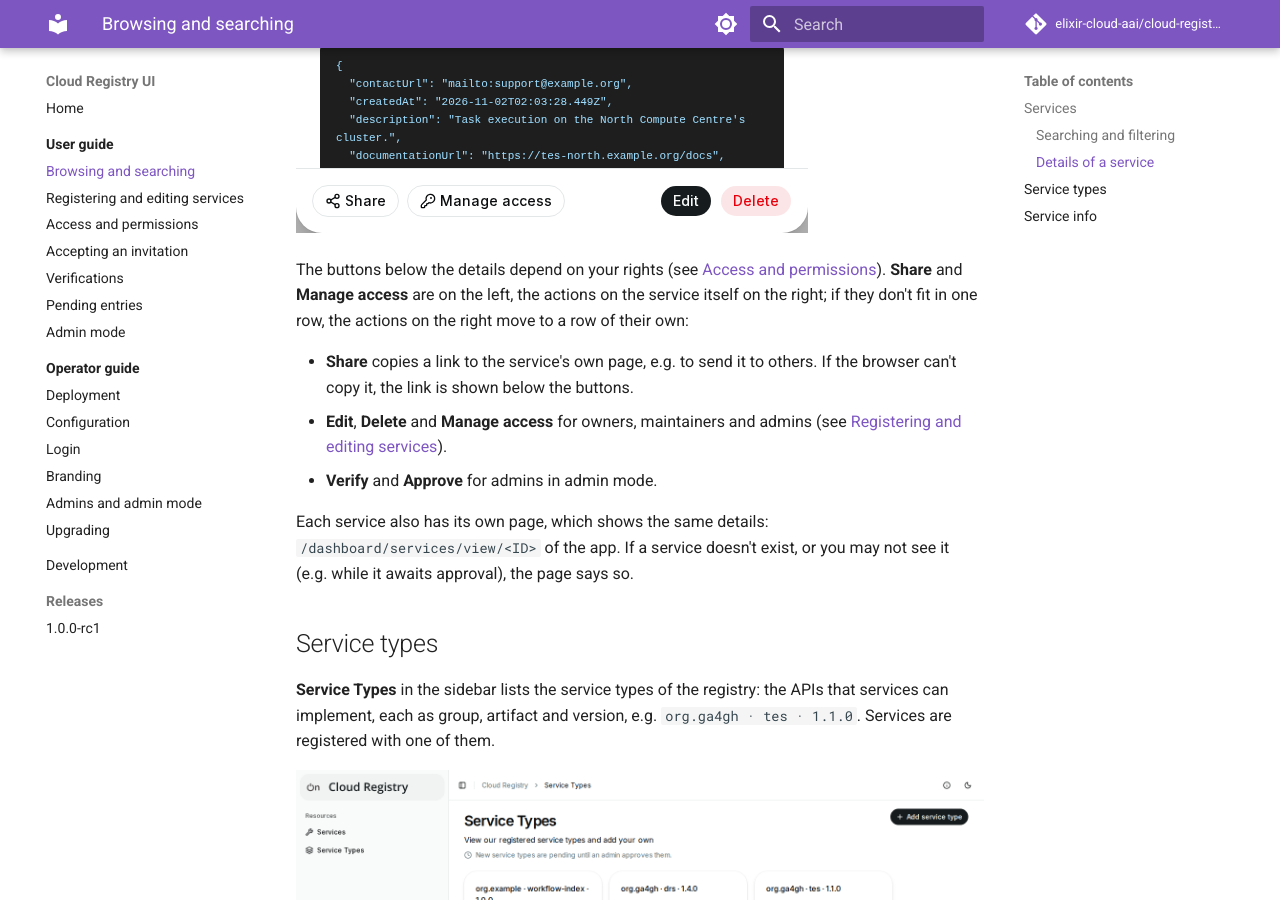
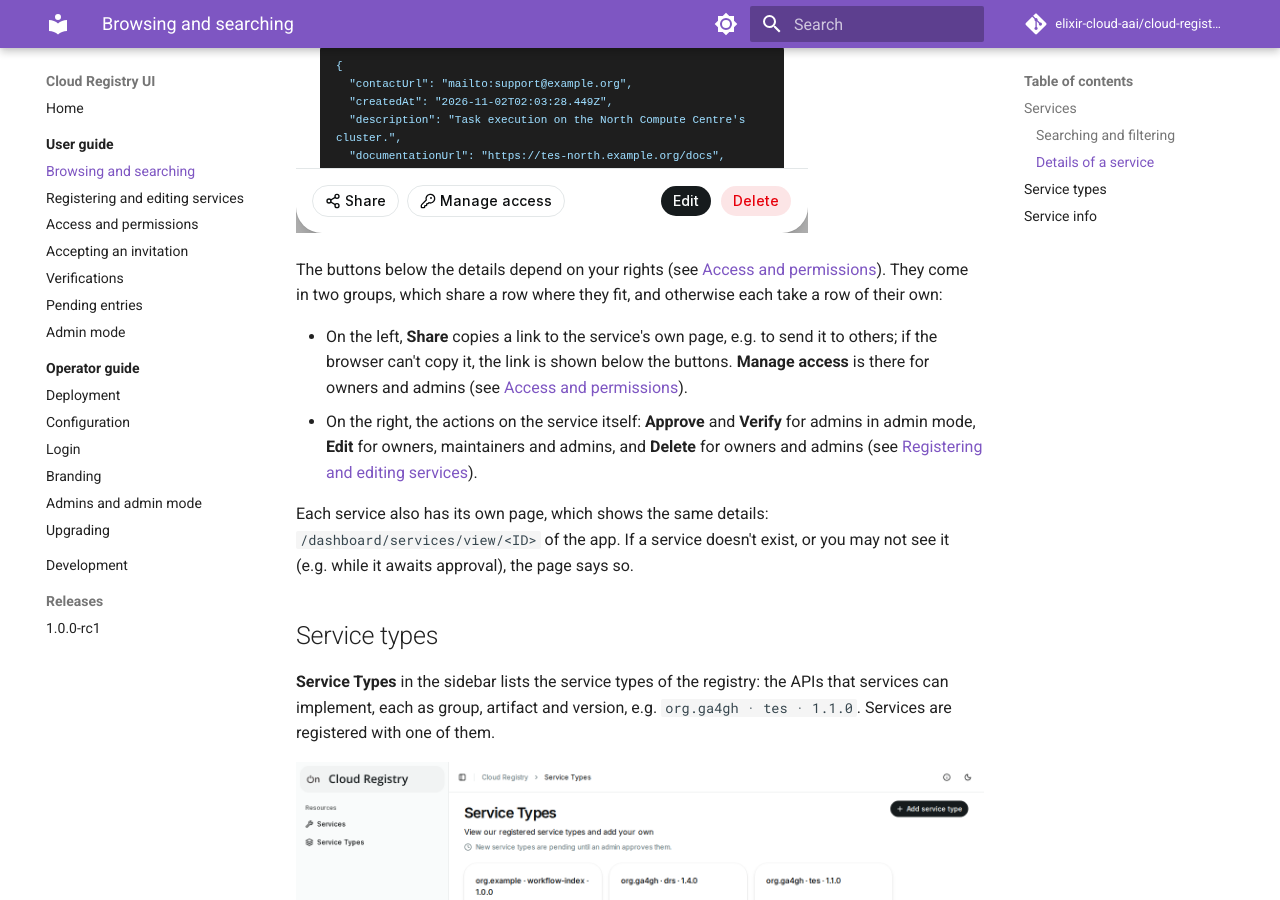
Before and after one commit to elixir-cloud-aai/cloud-registry-ui, an MkDocs documentation site: the page built from docs/user-guide/browsing.md, in a window 1280 px wide and 900 px high, scrolled down 2575 px. Built offline with MkDocs 1.6.1 and Material for MkDocs 9.7.7, drawn with Linux system fonts in a browser that asks for light colours; comment, search, counter and statistics services are not loaded.

Commit message:
docs: describe the two groups of buttons
Co-Authored-By: Claude Opus 5.5 <noreply@anthropic.com>
Claude-Session: https://claude.ai/code/session_011FSoqMUX3EU35poH13xMgG

```diff
--- a/docs/user-guide/browsing.md
+++ b/docs/user-guide/browsing.md
@@ -41,16 +41,17 @@ the details, also on a phone.
 ![Details of a service](../images/service-details.png){ width="512" }
 
 The buttons below the details depend on your rights (see [Access and
-permissions](access.md)). **Share** and **Manage access** are on the left,
-the actions on the service itself on the right; if they don't fit in one
-row, the actions on the right move to a row of their own:
+permissions](access.md)). They come in two groups, which share a row
+where they fit, and otherwise each take a row of their own:
 
-- **Share** copies a link to the service's own page, e.g. to send it to
-  others. If the browser can't copy it, the link is shown below the buttons.
-- **Edit**, **Delete** and **Manage access** for owners, maintainers and
-  admins (see [Registering and editing
+- On the left, **Share** copies a link to the service's own page, e.g. to
+  send it to others; if the browser can't copy it, the link is shown below
+  the buttons. **Manage access** is there for owners and admins (see
+  [Access and permissions](access.md)).
+- On the right, the actions on the service itself: **Approve** and
+  **Verify** for admins in admin mode, **Edit** for owners, maintainers and
+  admins, and **Delete** for owners and admins (see [Registering and editing
   services](registering.md#editing-a-service)).
-- **Verify** and **Approve** for admins in admin mode.
 
 Each service also has its own page, which shows the same details:
 `/dashboard/services/view/<ID>` of the app. If a service doesn't exist, or
```
Also changed, not shown: docs/releases/1.0.0-rc1.md (+3 -3 lines).
